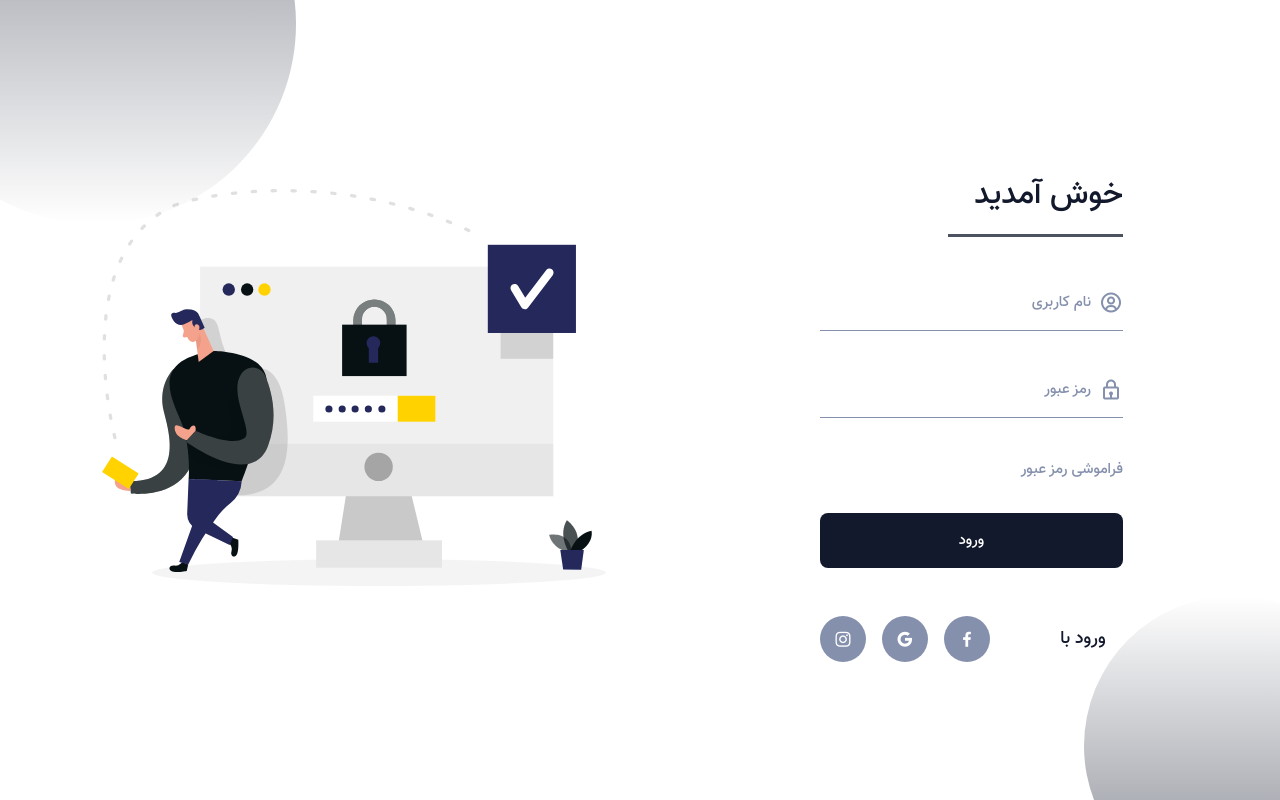
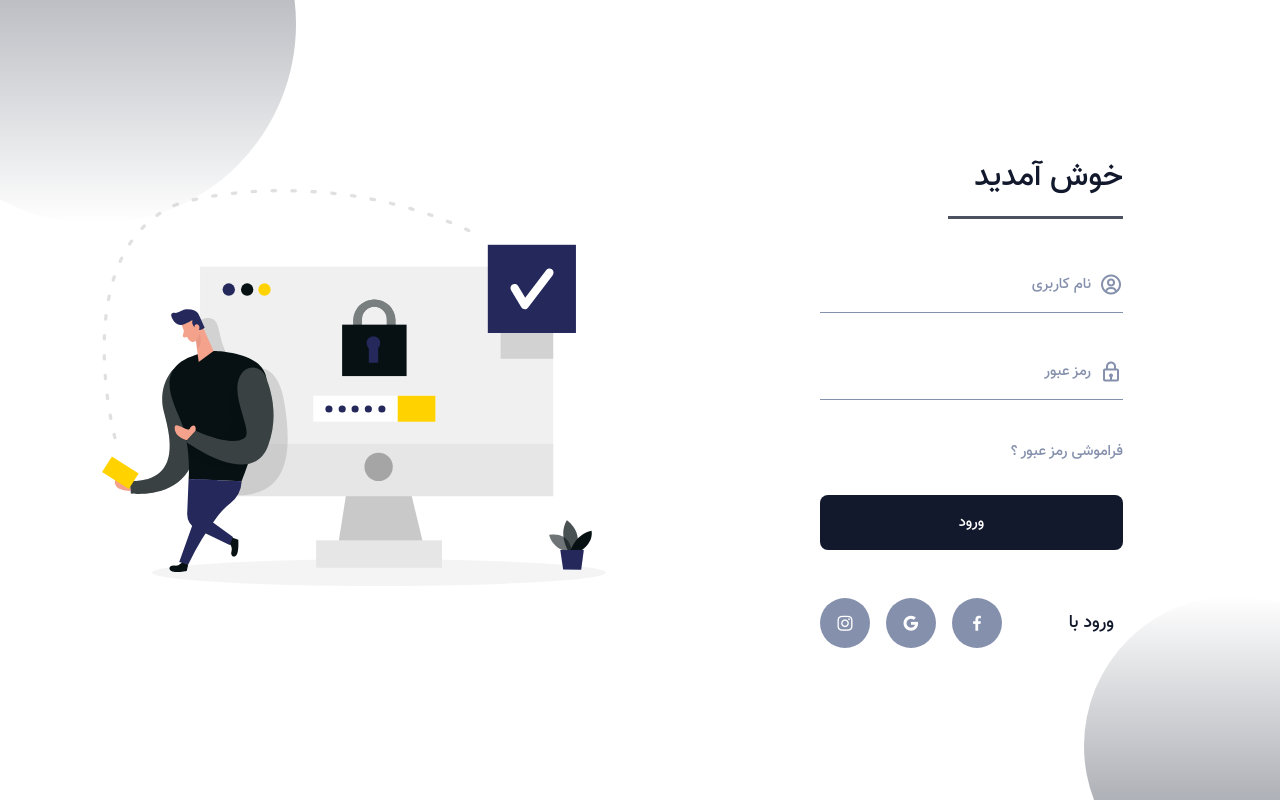
Before and after one commit to emtadeveloper/UI-Design-3-Modern-Forms, a website: page project-1/pug/index.pug in a window 1280 px wide. Drawn offline with nearby package versions, Linux system fonts and the light colour scheme; files that its build step writes are made by us from their sources; files whose address does not match are found by name.

Commit message:
better sass code project-1

```diff
--- a/project-1/pug/index.pug
+++ b/project-1/pug/index.pug
@@ -29,7 +29,7 @@ html(lang="fa",dir="rtl")
                     label(class="field-label") رمز عبور
                     input(type="password" class="field-input")
             section.content-footer
-              a(href="#" class="form-forget") فراموشی رمز عبور
+              a(href="#" class="form-forget") فراموشی رمز عبور ؟
               input(type="submit" class="form-button" value="ورود")
               div.form-social
                  span.form-social-text  ورود با
--- a/project-1/sass/mixin.scss
+++ b/project-1/sass/mixin.scss
@@ -1,3 +1,4 @@
+@import "./variable.scss";
 // ===========  mixin ========
 
 @mixin flex(
@@ -33,3 +34,14 @@
   bottom: $bottom;
   left: $left;
 }
+
+@mixin width-height($width, $height) {
+  width: $width;
+  height: $height;
+}
+
+@mixin font-style($fontSize, $fontColor, $fontWeight) {
+  font-size: $fontSize;
+  color: $fontColor;
+  font-weight: $fontWeight;
+}
--- a/project-1/sass/reset.scss
+++ b/project-1/sass/reset.scss
@@ -9,12 +9,13 @@
   font-style: normal;
 }
 
-body {
+body,* {
   margin: 0;
   padding: 0;
   font-family: $body-font;
   color: $first-color;
   box-sizing: border-box;
+  transition: 0.3s;
   a {
     text-decoration: none;
   }
--- a/project-1/sass/style.scss
+++ b/project-1/sass/style.scss
@@ -5,7 +5,7 @@
 
 .container {
   position: relative;
-  height: 100vh;
+  @include width-height(null, 100vh);
   overflow: hidden;
   .shape1 {
     @extend .shape;
@@ -29,27 +29,23 @@
     transform: rotate(180deg);
   }
   .form {
-    height: 100vh;
+    @include width-height(null, 100vh);
     @include flex();
     .form-img {
       display: none;
     }
     .form-content {
       position: relative;
-      width: 290px;
+      @include width-height(290px, null);
       .content-title {
-
-        font-size: $big-font-size;
-        font-weight: 500;
+        @include font-style($big-font-size, null, 500);
         @include margin-padding(true, null, null, 4rem, null);
       }
       span.title {
-        position: absolute;
-        top: 6rem;
-        opacity: .75;
-        background-color:$first-color;
-        width: 175px;
-        height: 3px;
+        @include position-absolute(absolute, 4rem, null, null, null);
+        opacity: 0.75;
+        background-color: $first-color;
+        @include width-height(175px, 3px);
       }
       .content-body {
         @include margin-padding(true, null, null, 1.5rem, null);
@@ -60,43 +56,40 @@
           @include margin-padding(false, 0.25rem, null, 0.25rem, null);
           border-bottom: 1px solid $text-color;
           .field-icon {
-            font-size: 1.5rem;
-            color: $text-color;
-            transition: 0.3s;
+            @include font-style(1.5rem, $text-color, null);
+            i {
+              color: $text-color;
+            }
           }
           .field-container {
             .field-label {
               display: block;
               direction: rtl;
               @include position-absolute(absolute, 0.45rem, 2rem, null, null);
-              font-size: $normal-font-size;
-              color: $text-color;
-              transition: 0.3s;
+              @include font-style($normal-font-size, $text-color, null);
             }
             .field-input {
               @include position-absolute(absolute, 0, 20px, null, null);
               font-family: $body-font;
-              width: 80%;
-              height: 100%;
+              @include width-height(80%, 100%);
               border: none;
               outline: none;
               background: none;
               @include margin-padding(false, 0.5rem, 0.75rem, 0.5rem, 0.75rem);
-              font-size: 1.2rem;
-              color: $first-color;
-              transition: 0.3s;
+              @include font-style(1.2rem, $first-color, null);
             }
           }
         }
         .field.focus {
           border-bottom: 1px solid $first-color;
           .field-icon {
-            color: $first-color;
+            i {
+              color: $first-color;
+            }
           }
           .field-label {
             top: -1.5rem;
-            font-size: 0.875rem;
-            color: $first-color;
+            @include font-style(0.875rem, $first-color, null);
           }
         }
       }
@@ -108,15 +101,13 @@
           font-size: $normal-font-size;
           color: $text-color;
           font-weight: 500;
-          transition: 0.5s;
           &:hover {
             color: $first-color;
-            transition: 0.5s;
           }
         }
         .form-button {
           font-family: $body-font;
-          width: 100%;
+          @include width-height(100%, null);
           @include margin-padding(true, null, null, 3rem, null);
           @include margin-padding(false, 1rem, 1rem, 1rem, 1rem);
           font-size: $normal-font-size;
@@ -138,27 +129,29 @@
           @include flex(flex, row, center, space-between);
           .form-social-text {
             display: inline-block;
-            width: 80px;
+            @include width-height(80px, null);
             text-align: center;
             font-size: 18px;
           }
           .form-icon {
+            width: 100%;
+            @include flex(inline-flex, row, center, flex-end);
             .form-social-icon {
               @include flex(inline-flex, row, center, center);
-              width: 30px;
-              height: 30px;
+              @include width-height(50px, 50px);
               @include margin-padding(false, 0.5rem, 0.5rem, 0.5rem, 0.5rem);
               @include margin-padding(true, null, 1rem, null, null);
               background-color: $text-color;
-              color: #fff;
-              font-size: 1.25rem;
+              @include font-style(1.25rem, #fff, null);
               border-radius: 50%;
-              transition: 0.3s;
               &:active {
-                transform: scale(1.2);
+                transform: scale(1.3);
               }
               &:hover {
                 background-color: $first-color;
+              }
+              i {
+                color: #fff !important;
               }
             }
           }
@@ -173,24 +166,22 @@
 @media screen and (min-width: 968px) {
   .container {
     .shape1 {
-      width: 400px;
-      height: 400px;
+      @include width-height(400px, 400px);
       @include position-absolute(null, -11rem, null, null, -6.5rem);
     }
     .shape2 {
-      width: 300px;
-      height: 300px;
+      @include width-height(300px, 300px);
       @include position-absolute(null, null, -6.5rem, null, null);
     }
     .form {
       @include margin-padding(false, 0, 2rem, 0, 2rem);
       .form-content {
         @include margin-padding(yes, 125px, 125px, 125px, 125px);
-        width: 320px;
+        @include width-height(320px, null);
       }
       .form-img {
         display: block;
-        width: 700px;
+        @include width-height(700px, null);
       }
     }
   }
```
Also changed, not shown: project-1/css/style.css, project-1/html/index.html.
